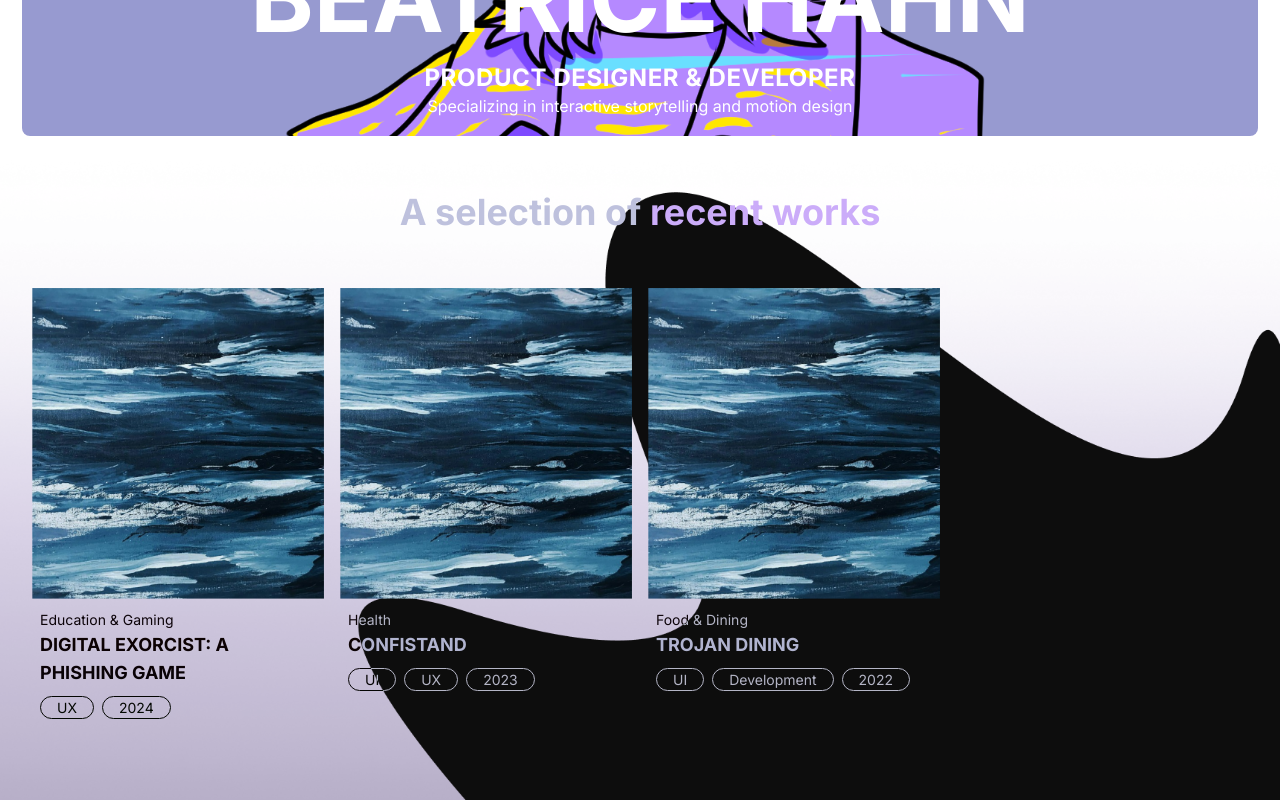
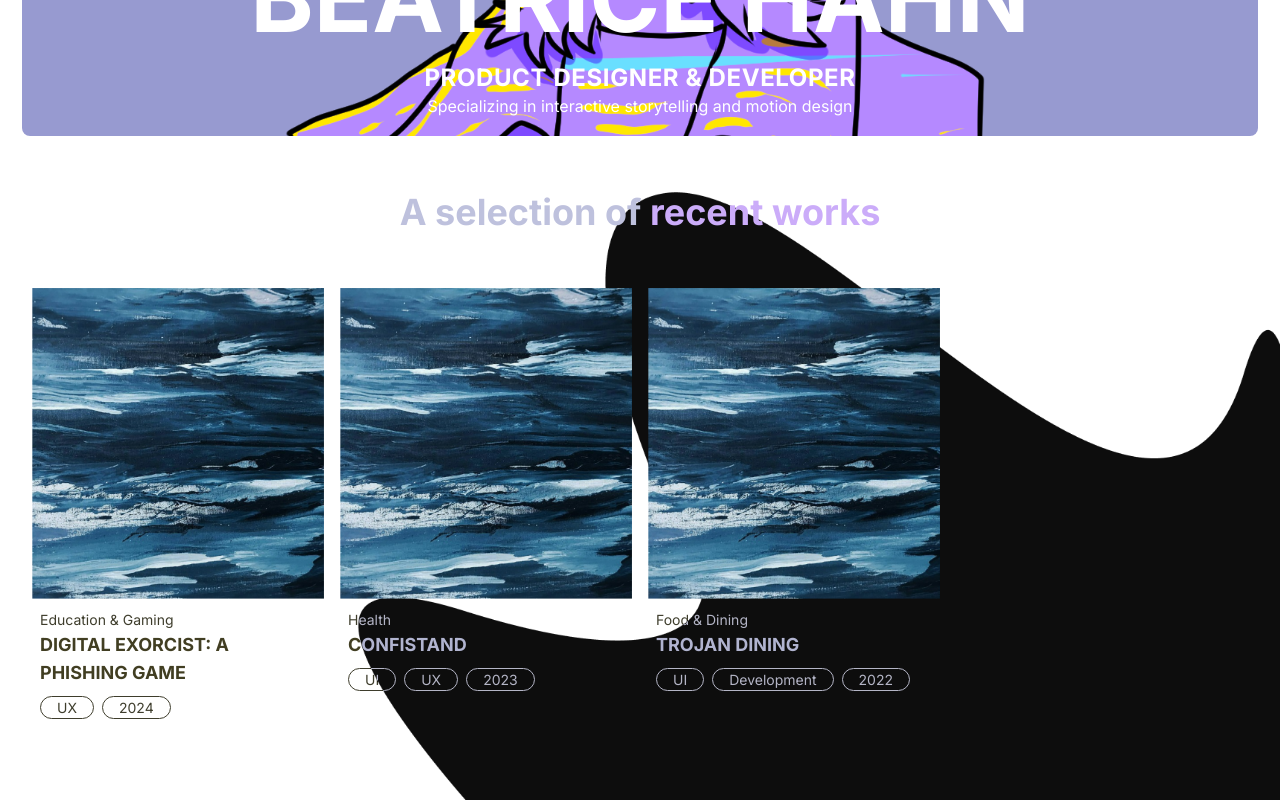
Before and after one commit to beatricehahn/nextjs-portfolio, a Next.js app: page / in a window 1280 px wide. Shown: the part 640-1440 px from the top of the page. Built offline with nearby package versions, Linux system fonts and the light colour scheme.

Commit message:
Disable gradient temporarily

```diff
--- a/components/organisms/SelectedContent.tsx
+++ b/components/organisms/SelectedContent.tsx
@@ -5,12 +5,12 @@ import QuoteBlock from "../QuoteBlock"
 
 export const SelectedContent = () => {
   return (
-    <div className=" bg-black-fluid-pattern bg-cover w-screen h-auto">
-      <img src="/images/purplish-gradient-bg.png" alt="" className="absolute w-screen z-[-1] h-auto"/>
-      <RecentProjects />
-      <AboutBlock />
-      <Contact />
-      <QuoteBlock />
-    </div>
+      <div className="bg-black-fluid-pattern bg-cover w-screen h-auto">
+        {/* <img src="/images/purplish-gradient-bg.png" alt="" className=" z-[-1] h-auto"/> */}
+        <RecentProjects />
+        <AboutBlock />
+        <Contact />
+        <QuoteBlock />
+      </div>
   )
 }
```
